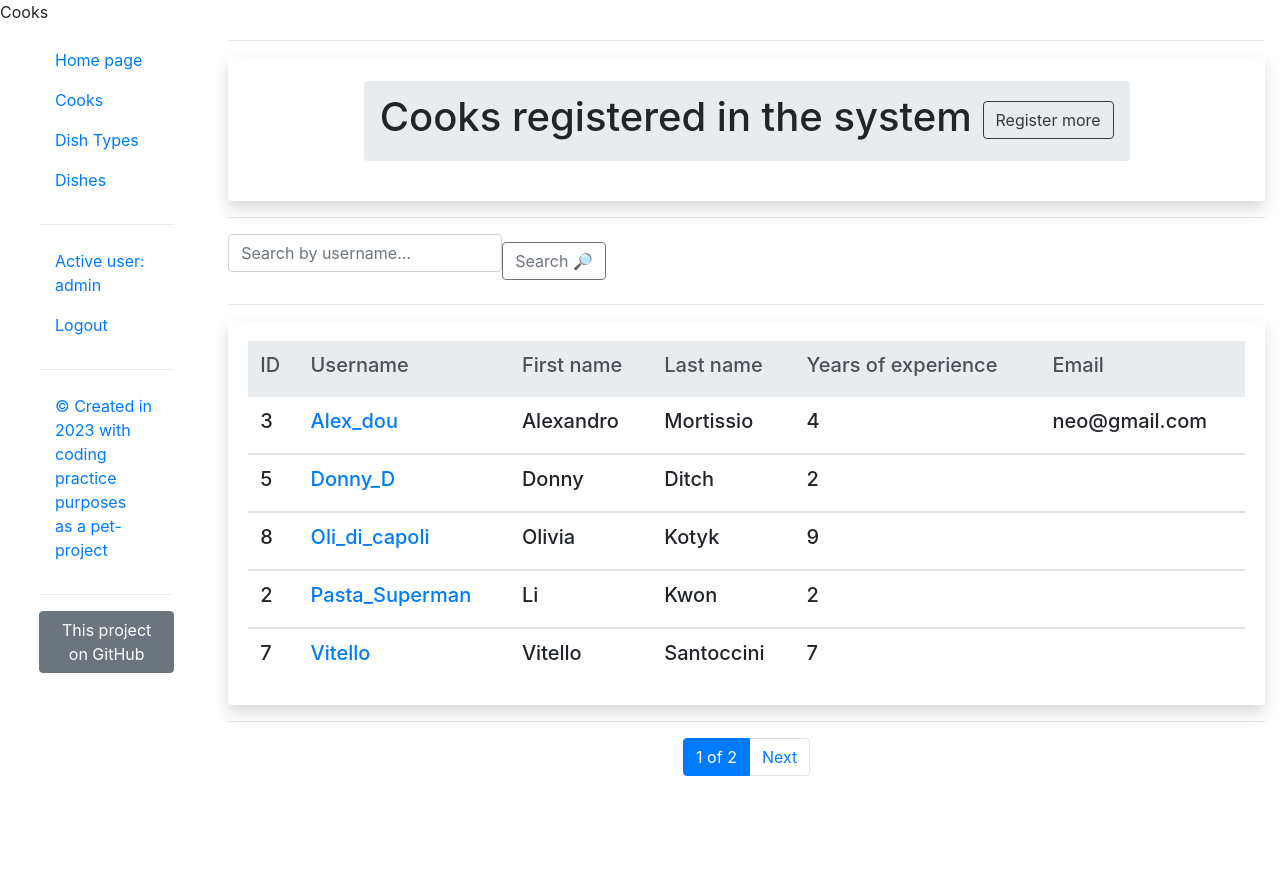
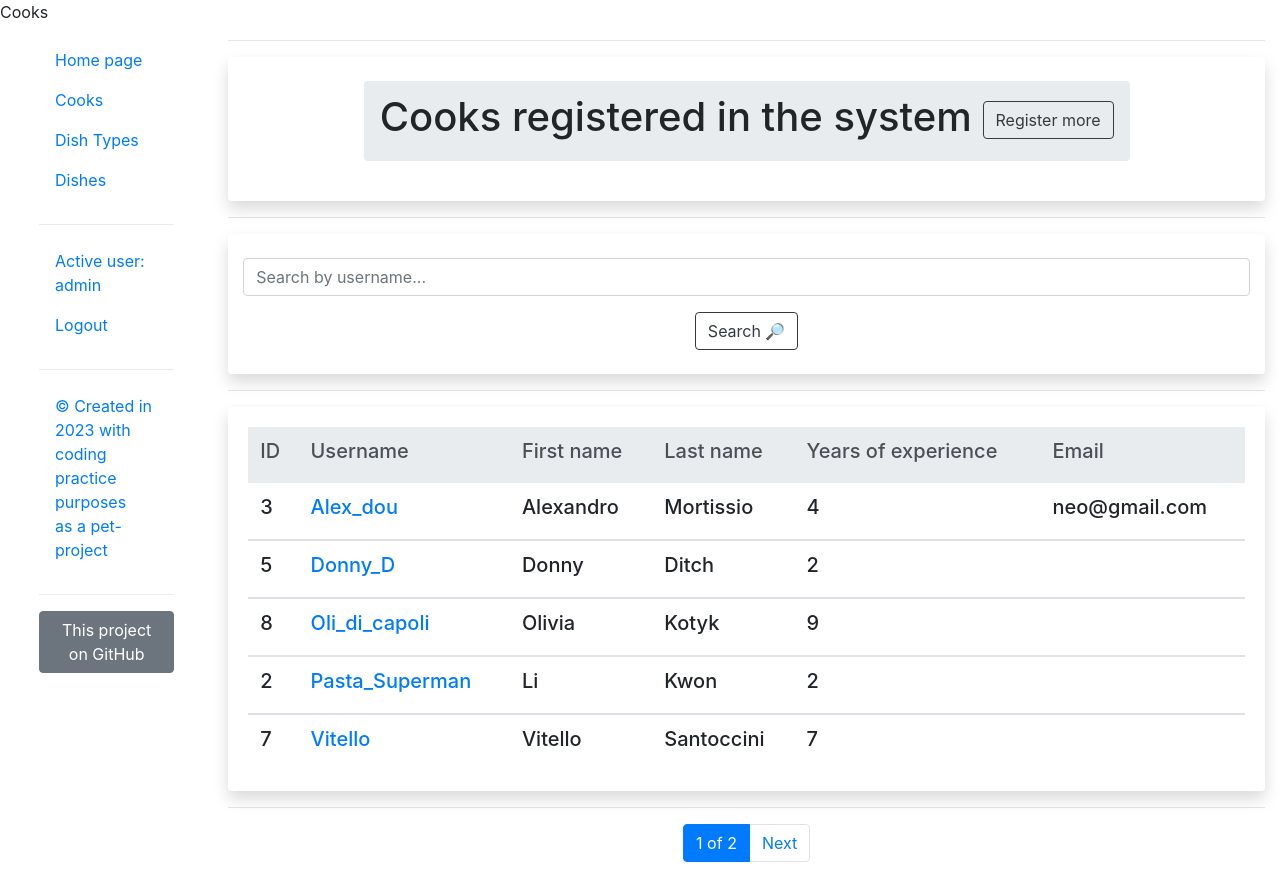
Before and after one commit to bohdan-yatsyna/kitchen-service-site, a Django app: page /cooks/ in a window 1280 px wide. Before the commit the page ends 776 px from the top, so only its background shows below. Run offline with Django 4.2, Linux system fonts and the light colour scheme; a user stored in the database is signed in; data comes from the database, SQL or seed files in the repository; some libraries are stand-ins or nearby versions.

Commit message:
Update of search_field.html display, delete of unnecessary sidebar_main.html

```diff
--- a/templates/includes/search_field.html
+++ b/templates/includes/search_field.html
@@ -1,8 +1,16 @@
 {% load crispy_forms_filters %}
 
 <hr>
-<form action="" method="get" class="form-inline">
-  {{ search_form|crispy }}
-  <input class="btn btn-outline-secondary" type="submit" value="Search 🔎">
-</form>
+<div class="card border-0 shadow">
+  <div class="py-4">
+    <div class="container-sm">
+      <form action="" method="get">
+        {{ search_form|crispy }}
+        <div class="d-flex justify-content-center">
+          <input class="btn btn-outline-dark" type="submit" value="Search 🔎">
+        </div>
+      </form>
+    </div>
+  </div>
+</div>
 <hr>
```
Also changed, not shown: templates/includes/sidebar_main.html (deleted, +0 -13 lines).
